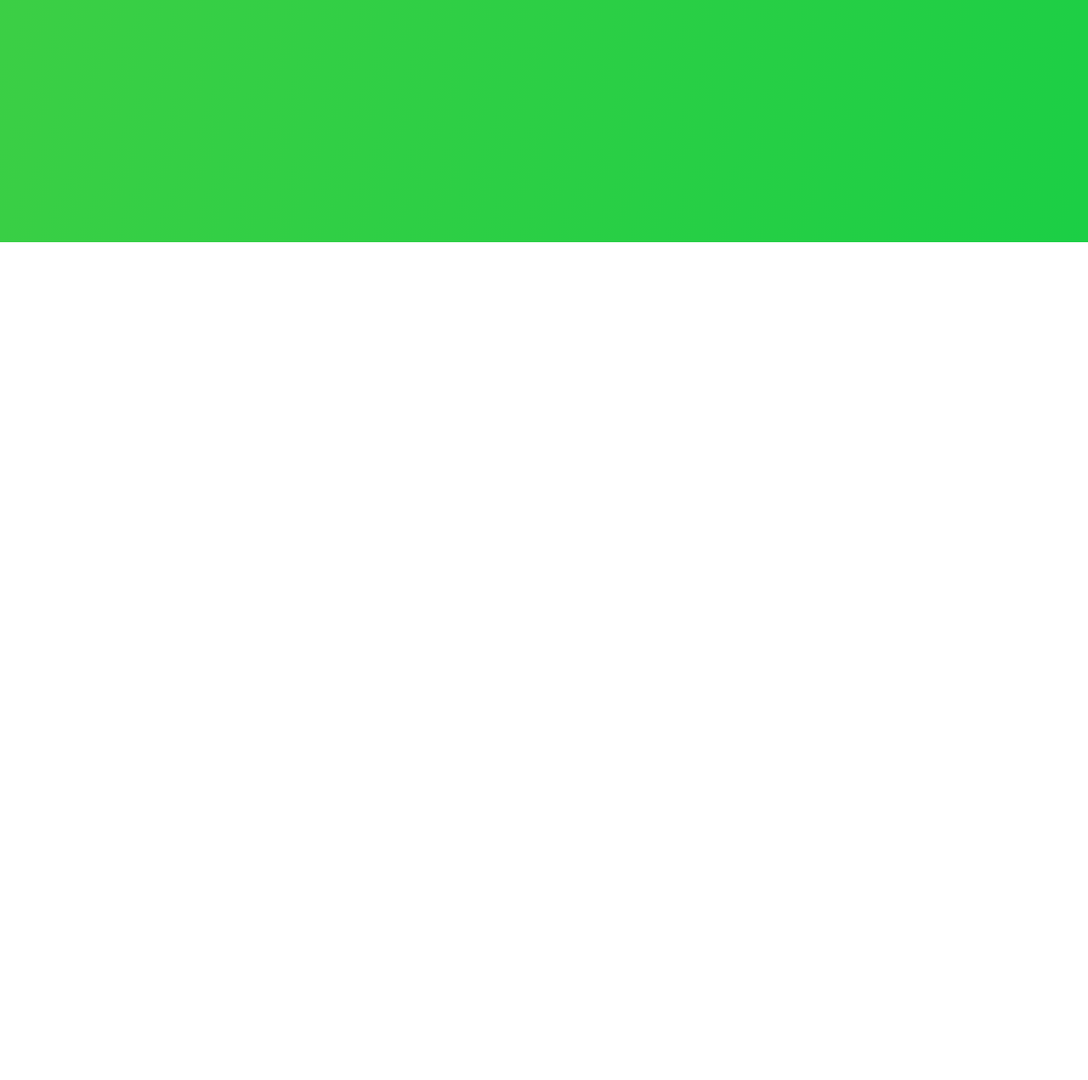
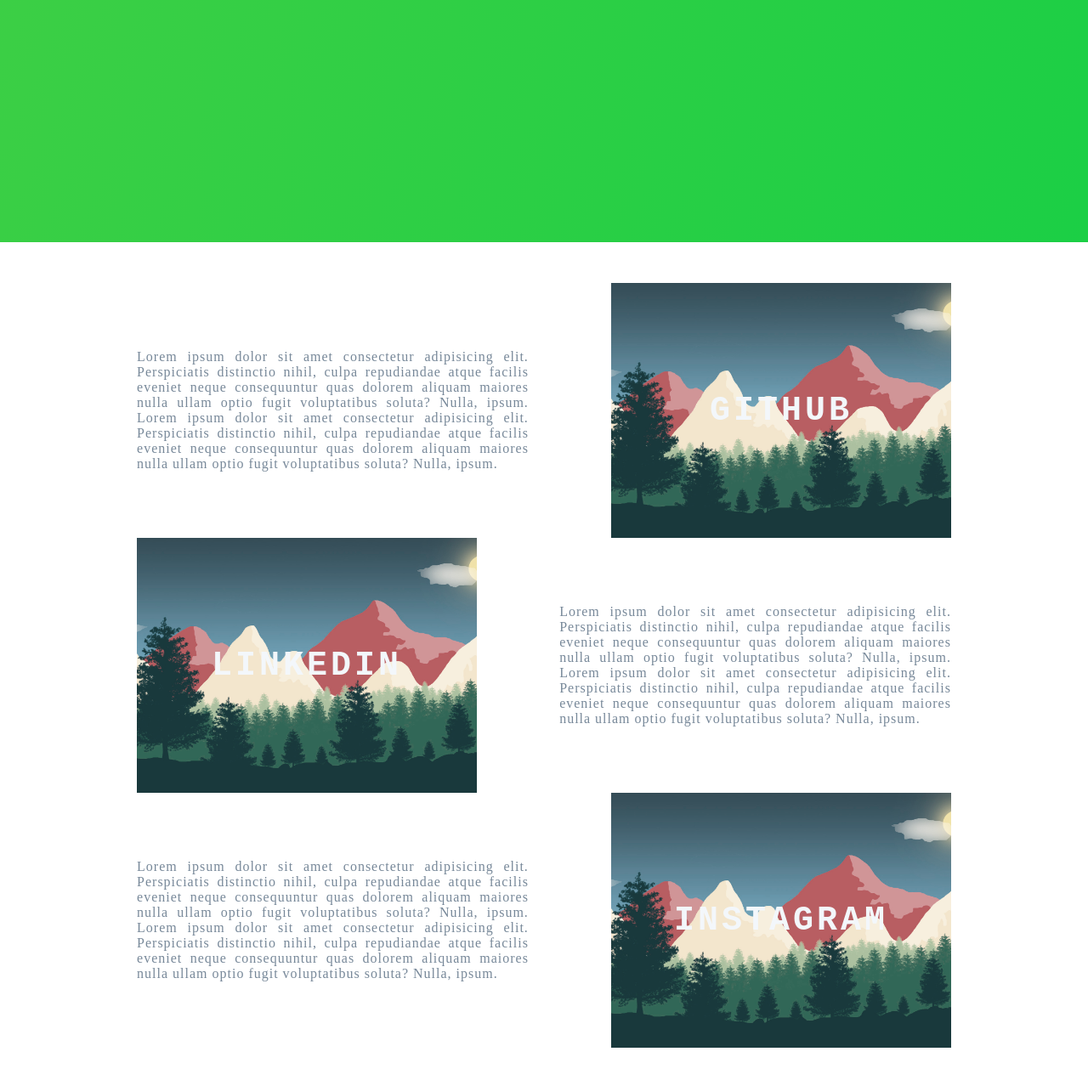
Before and after one commit to rbbostelmann/dio-projetos, a plain HTML site: page 02-CSS Transitions/Final Presentation Project/index.html in a window 1280 px wide. Shown: the part 515-1786 px from the top of the page at 85% size. Before the commit the page ends 800 px from the top, so only its background shows below. Drawn offline with Linux system fonts and the light colour scheme.

Commit message:
html and css updated

```diff
--- a/02-CSS Transitions/Final Presentation Project/index.html
+++ b/02-CSS Transitions/Final Presentation Project/index.html
@@ -45,6 +45,43 @@
             <a href="#">GitHub</a>
         </div>
     </header>
+    <div class="container">
+        <div class="card-container">
+            <div class="card-text">Lorem ipsum dolor sit amet consectetur adipisicing elit. Perspiciatis distinctio nihil, culpa repudiandae atque facilis eveniet neque consequuntur quas dolorem aliquam maiores nulla ullam optio fugit voluptatibus soluta? Nulla, ipsum. Lorem
+                ipsum dolor sit amet consectetur adipisicing elit. Perspiciatis distinctio nihil, culpa repudiandae atque facilis eveniet neque consequuntur quas dolorem aliquam maiores nulla ullam optio fugit voluptatibus soluta? Nulla, ipsum.
+            </div>
+            <div class="card">
+                <div class="card-wrapper">
+                    <h2>Github</h2>
+                    <p>Veja meus projetos!</p>
+                </div>
+            </div>
+        </div>
+
+        <div class="card-container">
+            <div class="card">
+                <div class="card-wrapper">
+                    <h2>Linkedin</h2>
+                    <p>Vem ver minha carreira profissional!</p>
+                </div>
+            </div>
+            <div class="card-text">Lorem ipsum dolor sit amet consectetur adipisicing elit. Perspiciatis distinctio nihil, culpa repudiandae atque facilis eveniet neque consequuntur quas dolorem aliquam maiores nulla ullam optio fugit voluptatibus soluta? Nulla, ipsum. Lorem
+                ipsum dolor sit amet consectetur adipisicing elit. Perspiciatis distinctio nihil, culpa repudiandae atque facilis eveniet neque consequuntur quas dolorem aliquam maiores nulla ullam optio fugit voluptatibus soluta? Nulla, ipsum.
+            </div>
+        </div>
+
+        <div class="card-container">
+            <div class="card-text">Lorem ipsum dolor sit amet consectetur adipisicing elit. Perspiciatis distinctio nihil, culpa repudiandae atque facilis eveniet neque consequuntur quas dolorem aliquam maiores nulla ullam optio fugit voluptatibus soluta? Nulla, ipsum. Lorem
+                ipsum dolor sit amet consectetur adipisicing elit. Perspiciatis distinctio nihil, culpa repudiandae atque facilis eveniet neque consequuntur quas dolorem aliquam maiores nulla ullam optio fugit voluptatibus soluta? Nulla, ipsum.
+            </div>
+            <div class="card">
+                <div class="card-wrapper">
+                    <h2>Instagram</h2>
+                    <p>Ou mais do meu dia-a-dia ;)</p>
+                </div>
+            </div>
+        </div>
+    </div>
 </body>
 
 </html>
--- a/02-CSS Transitions/Final Presentation Project/styles.css
+++ b/02-CSS Transitions/Final Presentation Project/styles.css
@@ -2,7 +2,7 @@
     padding: 0;
     margin: 0;
     color: aliceblue;
-    font-family: Montserrat;
+    font-family: Montserrat, monospace, serif;
 }
 
 
@@ -198,3 +198,105 @@
     visibility: visible;
     opacity: 1;
 }
+
+
+/*Main: Cards*/
+
+.container {
+    width: 100%;
+    height: auto;
+    display: flex;
+    flex-direction: column;
+    justify-content: space-between;
+    align-items: center;
+    margin: 3rem 0;
+}
+
+.card-container {
+    display: flex;
+    align-items: center;
+    justify-content: space-evenly;
+    width: 90%;
+}
+
+.card {
+    height: 300px;
+    width: 400px;
+    background-image: url("./Images/mountains.jpg");
+    background-position: center;
+    background-repeat: no-repeat;
+    background-size: cover;
+    display: flex;
+    justify-content: center;
+    align-items: center;
+    filter: grayscale(.5);
+    color: aliceblue;
+    cursor: pointer;
+    transition: .3s;
+}
+
+.card-text {
+    width: 40%;
+    font-family: Montserrat;
+    letter-spacing: 1px;
+    color: lightslategrey;
+    text-align: justify;
+}
+
+.card-wrapper {
+    text-align: center;
+    display: flex;
+    flex-direction: column;
+    justify-content: center;
+    align-items: center;
+    position: relative;
+}
+
+.card-wrapper::before {
+    content: "";
+    position: absolute;
+    height: 100px;
+    width: 100px;
+    display: block;
+    border: 1px solid aliceblue;
+    opacity: 0;
+    transition: .3s;
+}
+
+.card-wrapper>h2 {
+    font-size: 40px;
+    text-transform: uppercase;
+    letter-spacing: 4px;
+    margin: 0;
+    transition: .3s;
+}
+
+.card-wrapper>p {
+    font-size: 0;
+    visibility: hidden;
+    opacity: 0;
+    font-weight: bold;
+    text-transform: uppercase;
+    transition: .3s
+}
+
+.card:hover {
+    filter: unset;
+}
+
+.card:hover>.card-wrapper::before {
+    opacity: 1;
+    width: 350px;
+    height: 250px;
+}
+
+.card:hover>.card-wrapper>h2 {
+    transform: translateY(-75px);
+}
+
+.card:hover>.card-wrapper>p {
+    font-size: 14px;
+    opacity: 1;
+    visibility: visible;
+    transform: translateY(75px);
+}
```
Also changed, not shown: 02-CSS Transitions/Final Presentation Project/Images/mountains.jpg (added).
